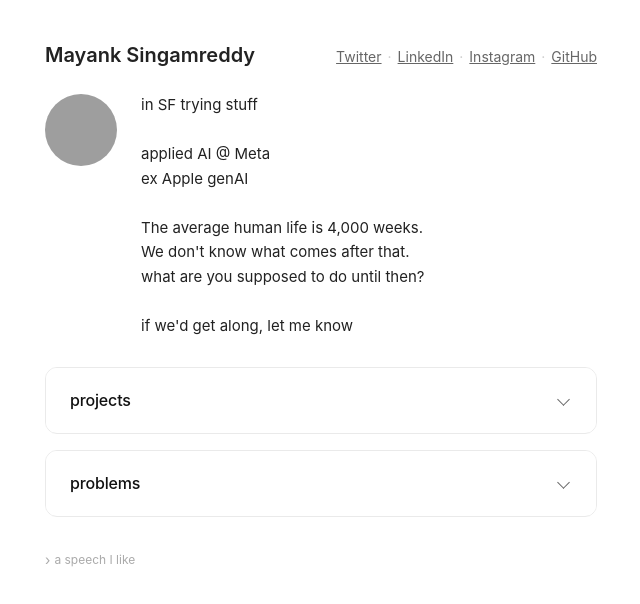
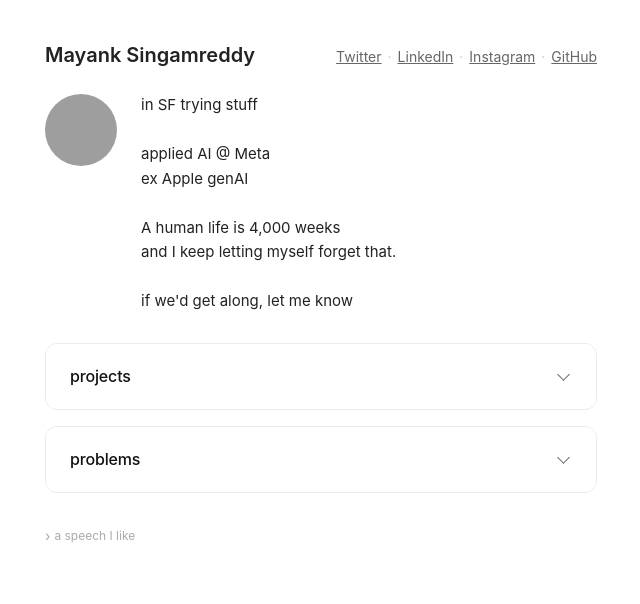
Before and after one commit to MayankSingamreddy/Singamreddy.com, a plain HTML site: page index.html in a window 1280 px wide. Shown: the whole page, without its empty margins (319-959 px from the left). Drawn offline with Linux system fonts and the light colour scheme; grey boxes are pictures that could not be loaded.

Commit message:
updating personal site > changing instagram bio

```diff
--- a/index.html
+++ b/index.html
@@ -307,9 +307,8 @@
             <p>applied AI @ Meta</p>
             <p>ex Apple genAI</p>
             <p><br></p>
-            <p>The average human life is 4,000 weeks.</p>
-            <p>We don't know what comes after that.</p>
-            <p>what are you supposed to do until then?</p>
+            <p>A human life is 4,000 weeks</p>
+            <p>and I keep letting myself forget that.</p>
             <p><br></p>
             <p>if we'd get along, let me know</p>
         </div>
```
